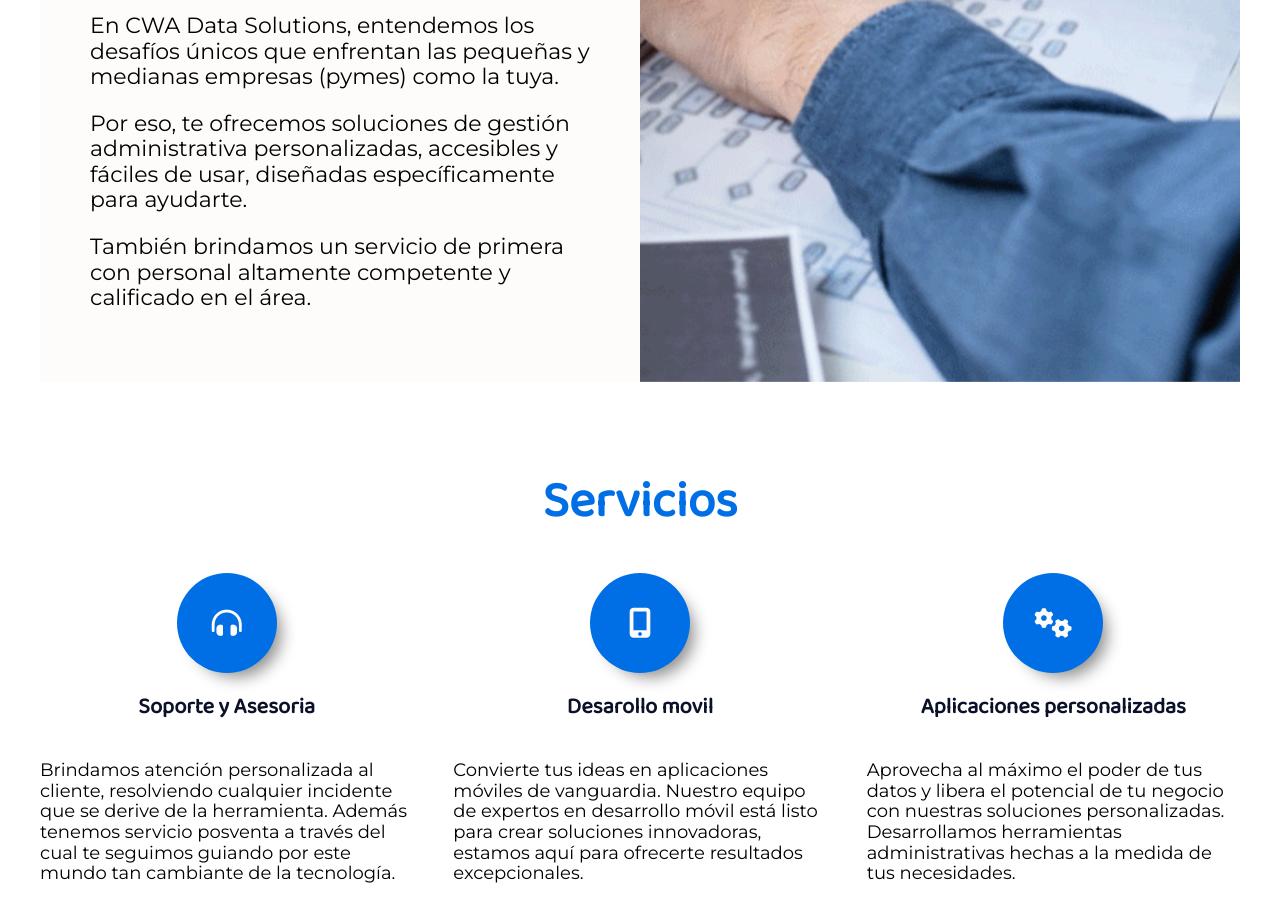
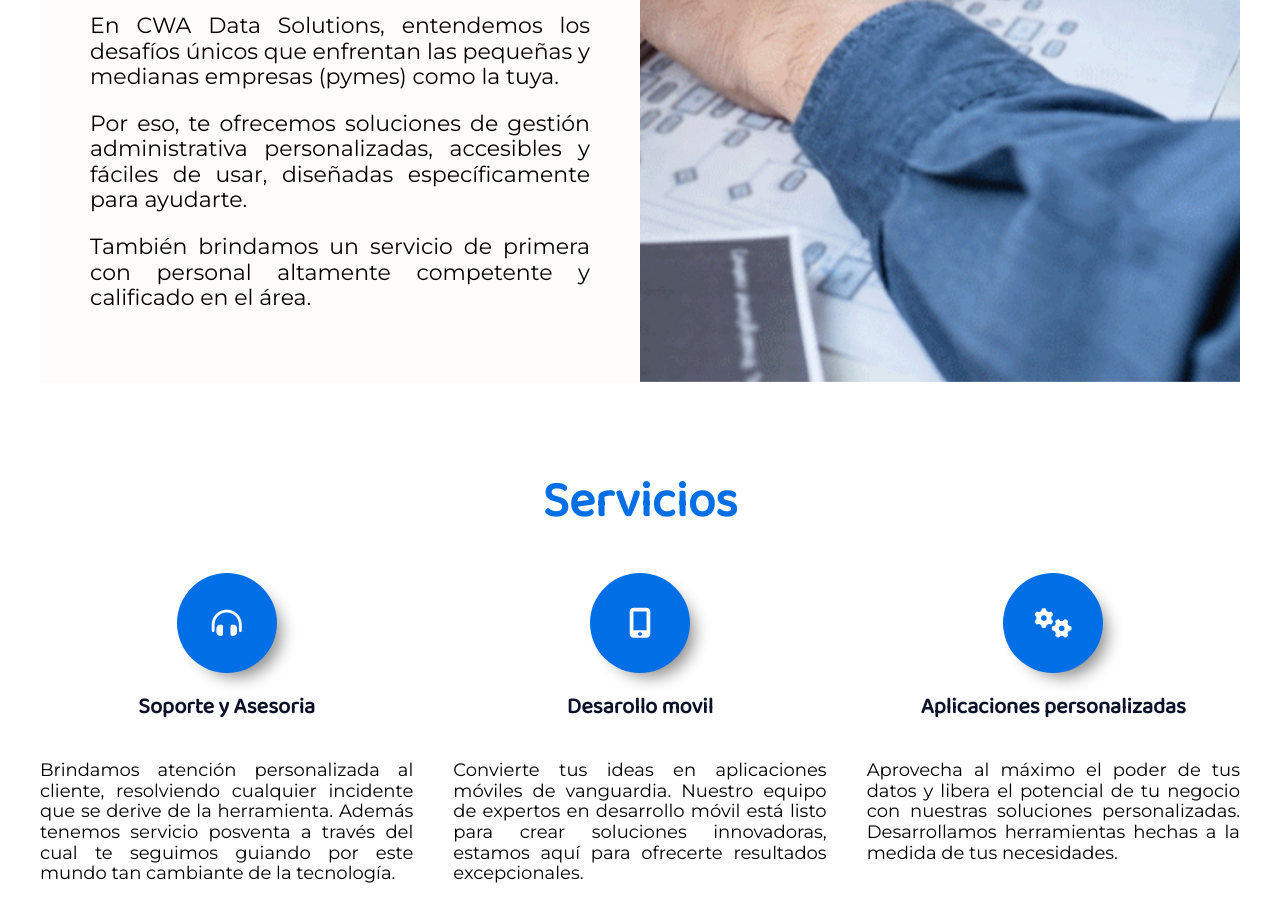
Before and after one commit to ClementeDelduca/cwa, a plain HTML site: page index.html in a window 1280 px wide. Shown: the part 2163-3068 px from the top of the page. Drawn offline with Linux system fonts and the light colour scheme; a script that the page names is missing.

Commit message:
Primer Cambio

```diff
--- a/css/estilos.css
+++ b/css/estilos.css
@@ -335,7 +335,7 @@ p, a{
 }
 @media(min-width: 768px) {
     .texto-nosotros p{
-        text-align: left;
+        text-align: justify;
     }
 }
 
@@ -390,7 +390,7 @@ p, a{
 
 @media(min-width: 768px) {
     .servicio p{
-        text-align: left;
+        text-align: justify;
     }
 }
 
--- a/index.html
+++ b/index.html
@@ -93,7 +93,7 @@
             <div class="servicio">
                 <i class="fas fa-cogs"></i>
                 <h3>Aplicaciones personalizadas</h3>
-                <p>Aprovecha al máximo el poder de tus datos y libera el potencial de tu negocio con nuestras soluciones personalizadas. Desarrollamos herramientas administrativas hechas a la medida de tus necesidades.</p>
+                <p>Aprovecha al máximo el poder de tus datos y libera el potencial de tu negocio con nuestras soluciones personalizadas. Desarrollamos herramientas hechas a la medida de tus necesidades.</p>
             </div>
             <div class="servicio">
                 <i class="fas fa-paint-brush"></i>
```
